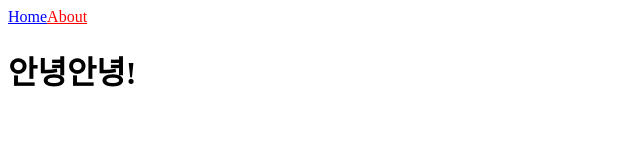
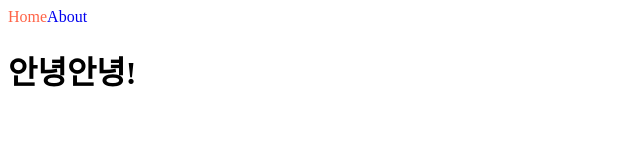
Before and after one commit to sryung1225/Nextjs_tutorial, a Next.js app: page / in a window 1280 px wide. Shown: the top 160 px of the page, without its empty margins (0-640 px from the left). Built offline with nearby package versions, Linux system fonts and the light colour scheme.

Commit message:
[📚 : practice] CSS Modules로 스타일링하기
- 두 개 이상의 className을 사용하고 싶은 경우에 백틱을 이용해 문자열 형태로 사용

```diff
--- /dev/null
+++ b/src/components/NavBar.module.css
@@ -0,0 +1,7 @@
+.link {
+  text-decoration: none;
+}
+
+.active {
+  color: tomato;
+}
--- a/src/components/NavBar.tsx
+++ b/src/components/NavBar.tsx
@@ -1,19 +1,24 @@
 import Link from "next/link";
 import { useRouter } from "next/router";
+import styles from "./NavBar.module.css";
 
 export default function NavBar() {
   const router = useRouter();
   return (
     <nav>
       <Link
-        style={{ color: router.pathname === "/" ? "blue" : "red" }}
         href="/"
+        className={`${styles.link} ${
+          router.pathname === "/" ? styles.active : ""
+        }`}
       >
         Home
       </Link>
       <Link
-        style={{ color: router.pathname === "/about" ? "blue" : "red" }}
         href="/about"
+        className={`${styles.link} ${
+          router.pathname === "/about" ? styles.active : ""
+        }`}
       >
         About
       </Link>
```
